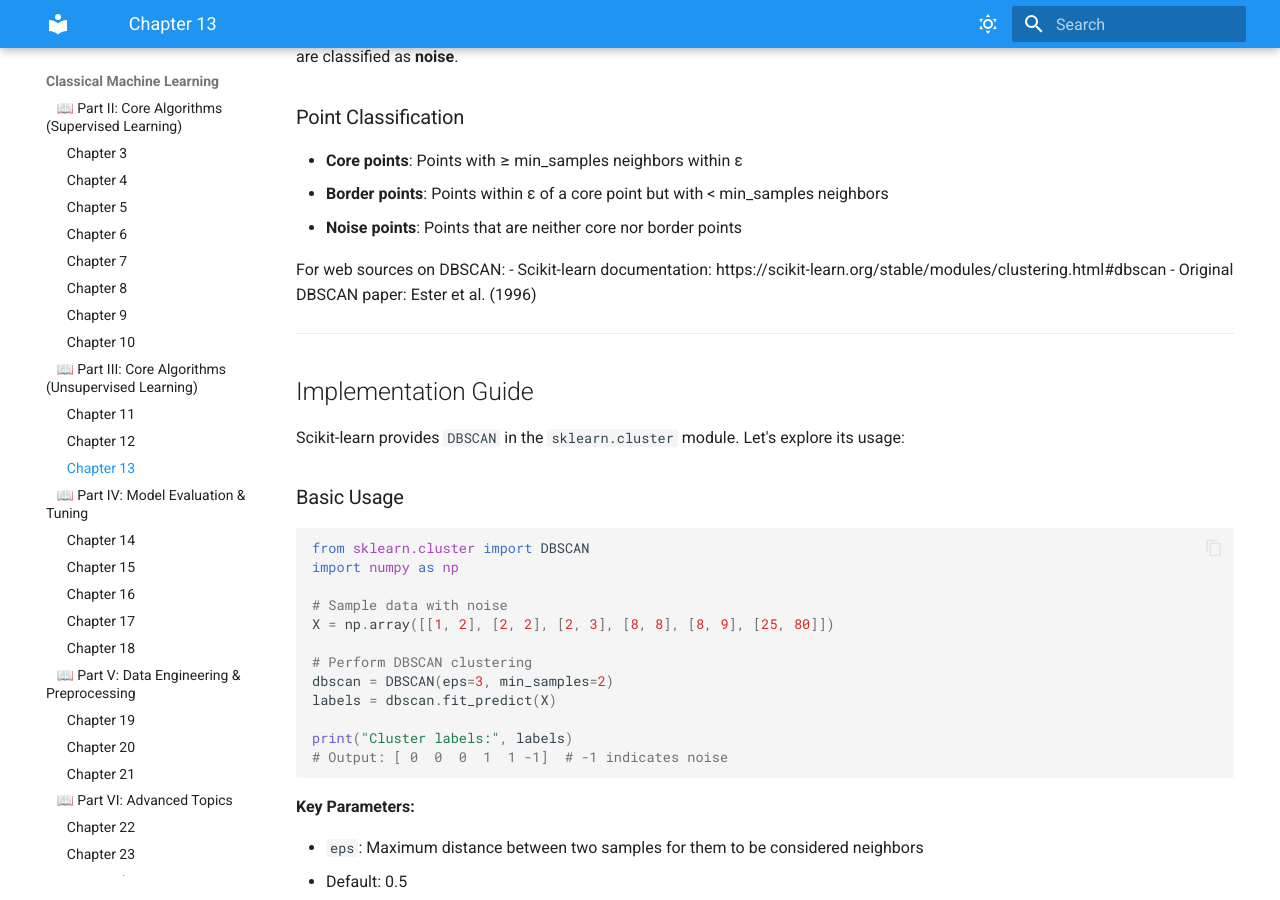
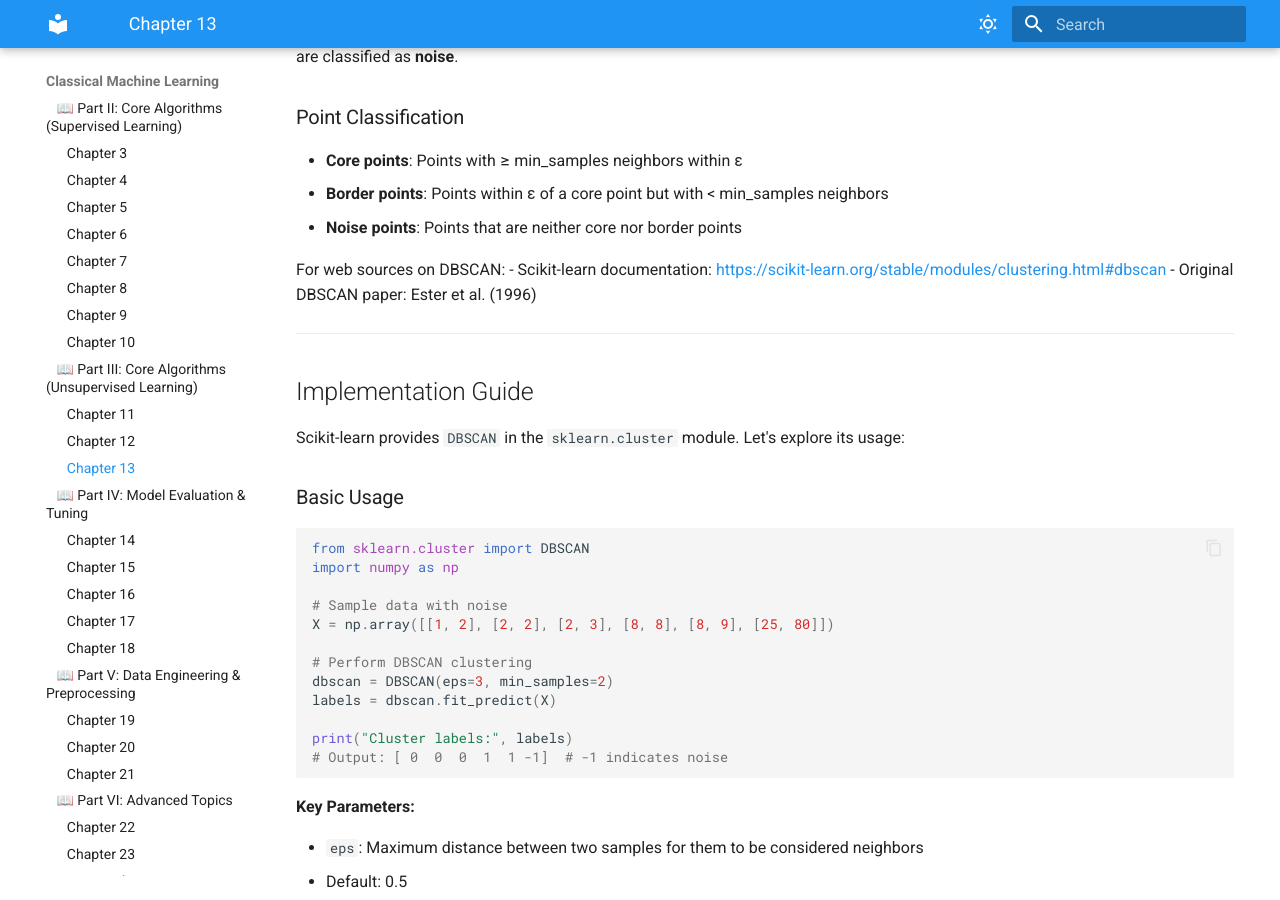
Before and after one commit to McKlay/classical-machine-learning, an MkDocs documentation site: the page built from docs/chapter13.md, in a window 1280 px wide and 900 px high, scrolled down 1635 px. Built offline with MkDocs 1.6.1 and Material for MkDocs 9.7.7, drawn with Linux system fonts in a browser that asks for light colours; part of the change alters nothing that is shown.

```diff
--- a/docs/chapter13.md
+++ b/docs/chapter13.md
@@ -75,7 +75,7 @@ A **cluster** is a set of density-connected points that is maximal (not containe
 - **Noise points**: Points that are neither core nor border points
 
 For web sources on DBSCAN:
-- Scikit-learn documentation: https://scikit-learn.org/stable/modules/clustering.html#dbscan
+- Scikit-learn documentation: [https://scikit-learn.org/stable/modules/clustering.html#dbscan](https://scikit-learn.org/stable/modules/clustering.html#dbscan)
 - Original DBSCAN paper: Ester et al. (1996)
 
 ---
```
